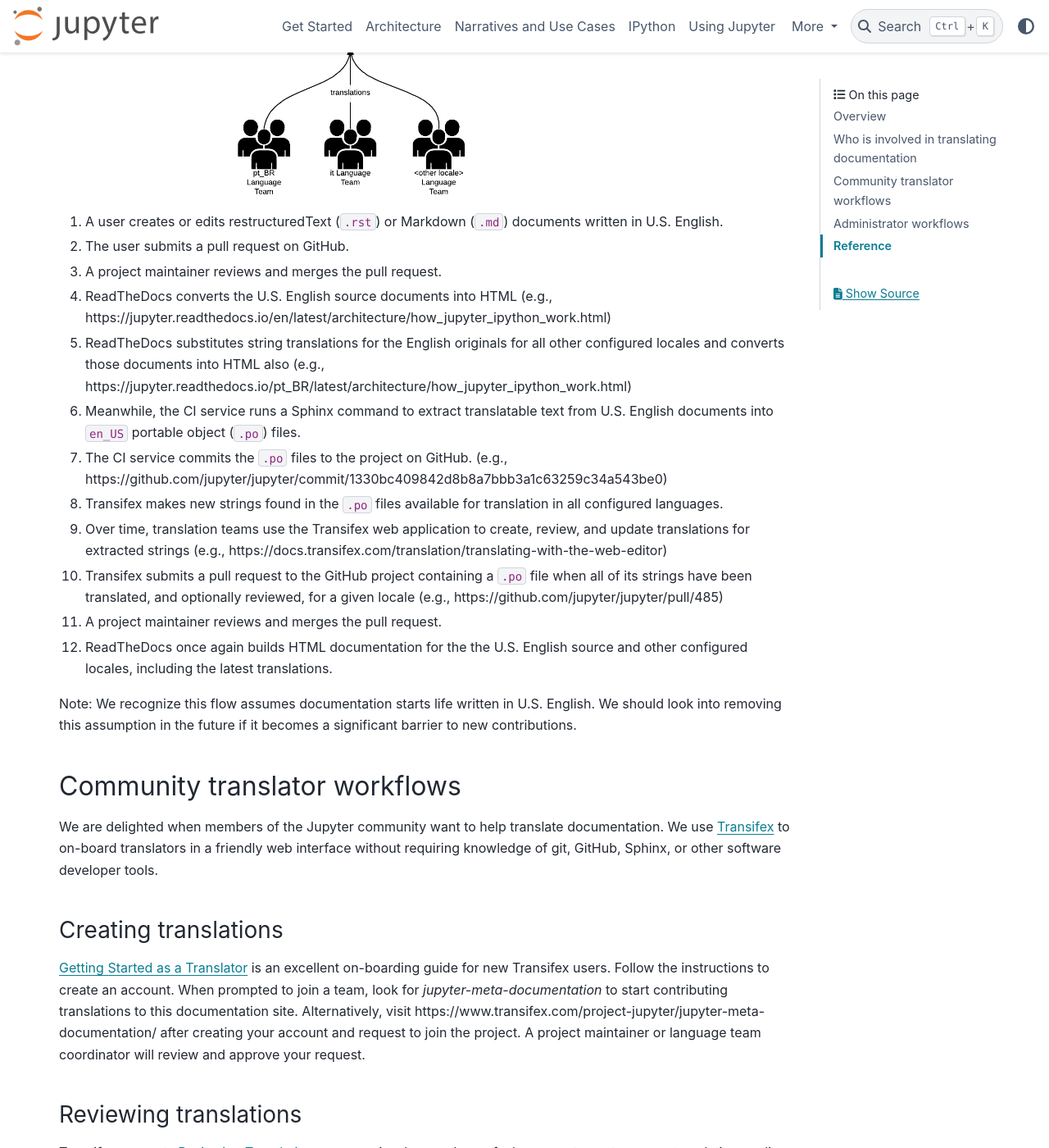
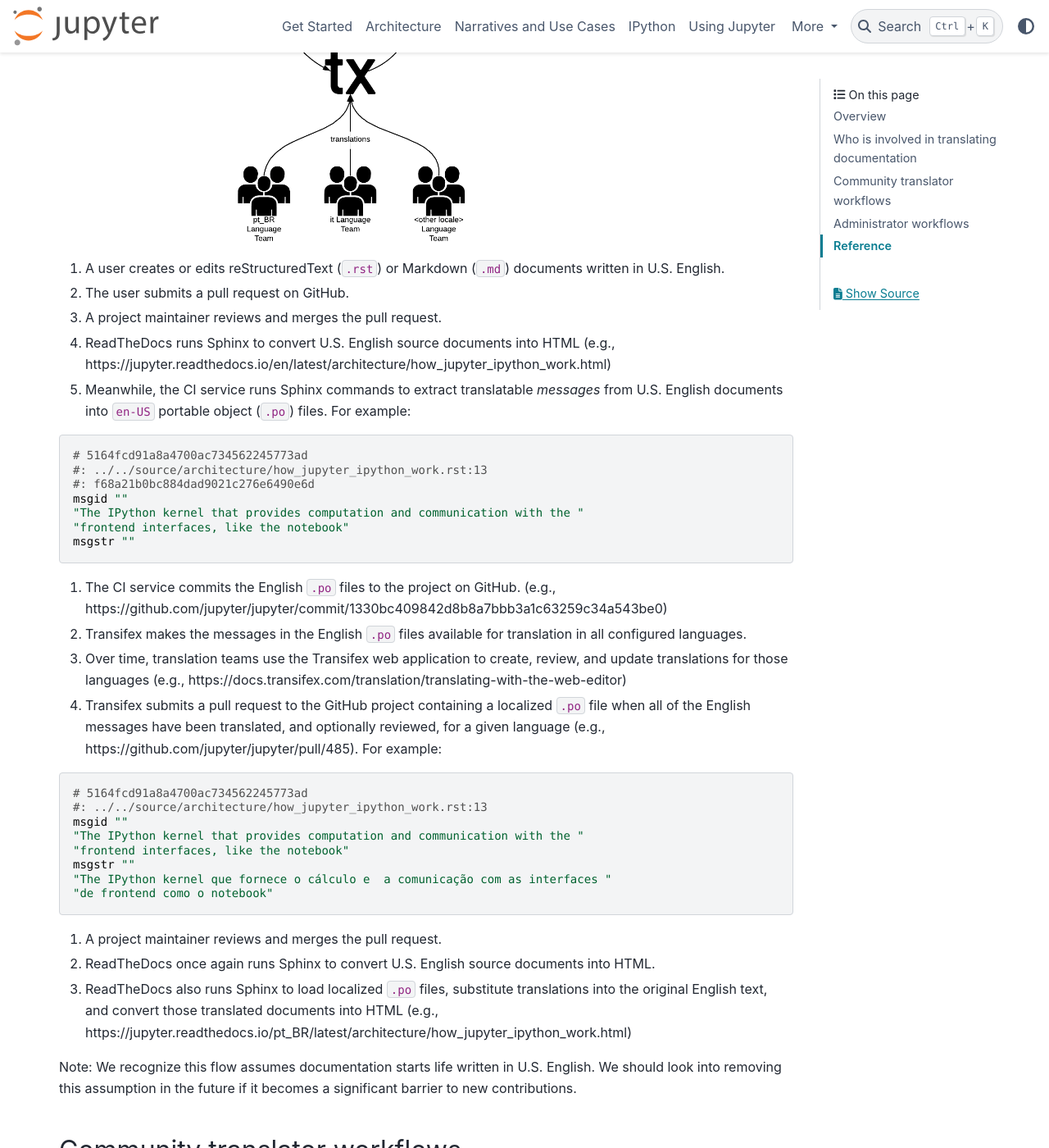
Before and after one commit to jupyter/jupyter, a Sphinx documentation site: the page built from docs/source/contrib_docs/doc-new-translation.md, in a window 1280 px wide and 1400 px high, scrolled down 1510 px. Shown: the whole window at 82% size. Built offline with Sphinx 7.4.7 and the PyData theme 0.15.4, drawn with Linux system fonts in a browser that asks for light colours; pages that are not in the unit, such as notebooks, are missing from menus; some of the changed text lies outside the part shown.

Commit message:
Add more detail about .po files including examples

````diff
--- a/docs/source/contrib_docs/doc-new-translation.md
+++ b/docs/source/contrib_docs/doc-new-translation.md
@@ -16,47 +16,71 @@
 ## Who is involved in translating documentation
 
 Anyone is welcome to participate in writing and translating Jupyter documentation by participating
-in the workflow described below. This workflow has a handful of actors:
+in the workflow described below. This workflow has a handful of actors and components:
 
 - A person who makes changes to the English project documentation
 - A person who translates snippets of text in the English documentations into another language
   (locale)
-- A continuous integration system like TravisCI, CircleCI, GitHub Actions
+- [Portable object files (`.po`)](https://en.wikipedia.org/wiki/Gettext) for the source
+  documentation language (e.g., U.S. English, `en-US`) and for other locales (e.g., Brazilian
+  Portuguese, `pt-BR`; Moroccan Arabic, `ar-MA`)
+- A continuous integration system like TravisCI, CircleCI, or GitHub Actions, responsible for
 - [ReadTheDocs](https:/readthedocs.org), our preferred service for building and hosting
   documentation
 - [Transifex](https://transifex.com), a localization platform with free plans for open source
-  projects, a friendly web interface, and support for the defacto
-  [portable object (`.po`)](https://en.wikipedia.org/wiki/Gettext) translation format
+  projects, a friendly web interface, and support for `.po` files
 
 ### The translation process
 
 ![Translation CI/CD](static/translation-ci-cd.png "Diagram of the translation continuous integration
 and deployment flow")
 
-1. A user creates or edits restructuredText (`.rst`) or Markdown (`.md`) documents written in U.S.
+1. A user creates or edits reStructuredText (`.rst`) or Markdown (`.md`) documents written in U.S.
    English.
 2. The user submits a pull request on GitHub.
 3. A project maintainer reviews and merges the pull request.
-4. ReadTheDocs converts the U.S. English source documents into HTML (e.g.,
+4. ReadTheDocs runs Sphinx to convert U.S. English source documents into HTML (e.g.,
    https://jupyter.readthedocs.io/en/latest/architecture/how_jupyter_ipython_work.html)
-5. ReadTheDocs substitutes string translations for the English originals for all other configured
-   locales and converts those documents into HTML also (e.g.,
-   https://jupyter.readthedocs.io/pt_BR/latest/architecture/how_jupyter_ipython_work.html)
-6. Meanwhile, the CI service runs a Sphinx command to extract translatable text from U.S. English
-   documents into `en_US` portable object (`.po`) files.
-7. The CI service commits the `.po` files to the project on GitHub. (e.g.,
+5. Meanwhile, the CI service runs Sphinx commands to extract translatable _messages_ from U.S.
+   English documents into `en-US` portable object (`.po`) files. For example:
+
+```
+# 5164fcd91a8a4700ac734562245773ad
+#: ../../source/architecture/how_jupyter_ipython_work.rst:13
+#: f68a21b0bc884dad9021c276e6490e6d
+msgid ""
+"The IPython kernel that provides computation and communication with the "
+"frontend interfaces, like the notebook"
+msgstr ""
+```
+
+6. The CI service commits the English `.po` files to the project on GitHub. (e.g.,
    https://github.com/jupyter/jupyter/commit/1330bc409842d8b8a7bbb3a1c63259c34a543be0)
-8. Transifex makes new strings found in the `.po` files available for translation in all configured
-   languages.
-9. Over time, translation teams use the Transifex web application to create, review, and update
-   translations for extracted strings (e.g.,
+7. Transifex makes the messages in the English `.po` files available for translation in all
+   configured languages.
+8. Over time, translation teams use the Transifex web application to create, review, and update
+   translations for those languages (e.g.,
    https://docs.transifex.com/translation/translating-with-the-web-editor)
-10. Transifex submits a pull request to the GitHub project containing a `.po` file when all of its
-    strings have been translated, and optionally reviewed, for a given locale (e.g.,
-    https://github.com/jupyter/jupyter/pull/485)
-11. A project maintainer reviews and merges the pull request.
-12. ReadTheDocs once again builds HTML documentation for the the U.S. English source and other
-    configured locales, including the latest translations.
+9. Transifex submits a pull request to the GitHub project containing a localized `.po` file when all
+   of the English messages have been translated, and optionally reviewed, for a given language
+   (e.g., https://github.com/jupyter/jupyter/pull/485). For example:
+
+```
+# 5164fcd91a8a4700ac734562245773ad
+#: ../../source/architecture/how_jupyter_ipython_work.rst:13
+msgid ""
+"The IPython kernel that provides computation and communication with the "
+"frontend interfaces, like the notebook"
+msgstr ""
+"The IPython kernel que fornece o cálculo e  a comunicação com as interfaces "
+"de frontend como o notebook"
+```
+
+10. A project maintainer reviews and merges the pull request.
+11. ReadTheDocs once again runs Sphinx to convert U.S. English source documents into HTML.
+12. ReadTheDocs also runs Sphinx to load localized `.po` files, substitute translations into the
+    original English text, and convert those translated documents into HTML (e.g.,
+    https://jupyter.readthedocs.io/pt_BR/latest/architecture/how_jupyter_ipython_work.html)
 
 Note: We recognize this flow assumes documentation starts life written in U.S. English. We should
 look into removing this assumption in the future if it becomes a significant barrier to new
````
